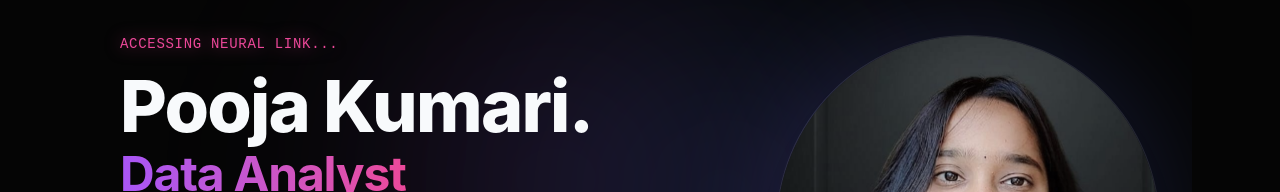
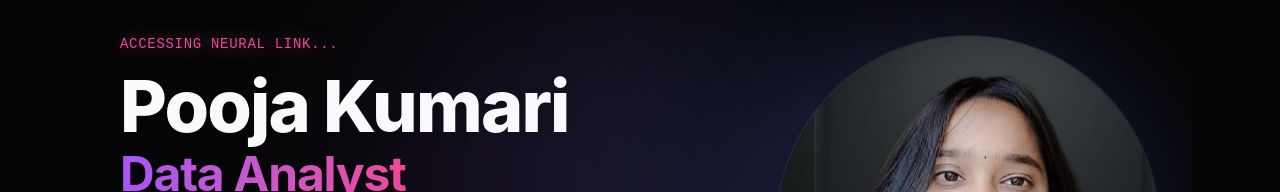
Before and after one commit to poojakumaricodex/portfolio, a React app: page / in a window 1280 px wide. Shown: the part 213-405 px from the top of the page. Built offline with nearby package versions, Linux system fonts and the light colour scheme; the HTML template or start-up script is replaced by a standard one.

Commit message:
Update Hero.jsx

```diff
--- a/src/components/Hero.jsx
+++ b/src/components/Hero.jsx
@@ -30,7 +30,7 @@ const Hero = () => {
             transition={{ duration: 0.5, delay: 0.2 }}
             className="text-5xl sm:text-7xl font-extrabold text-brand-white mb-2 tracking-tight"
           >
-            Pooja Kumari.
+            Pooja Kumari
           </motion.h1>
 
           <motion.h2
```
